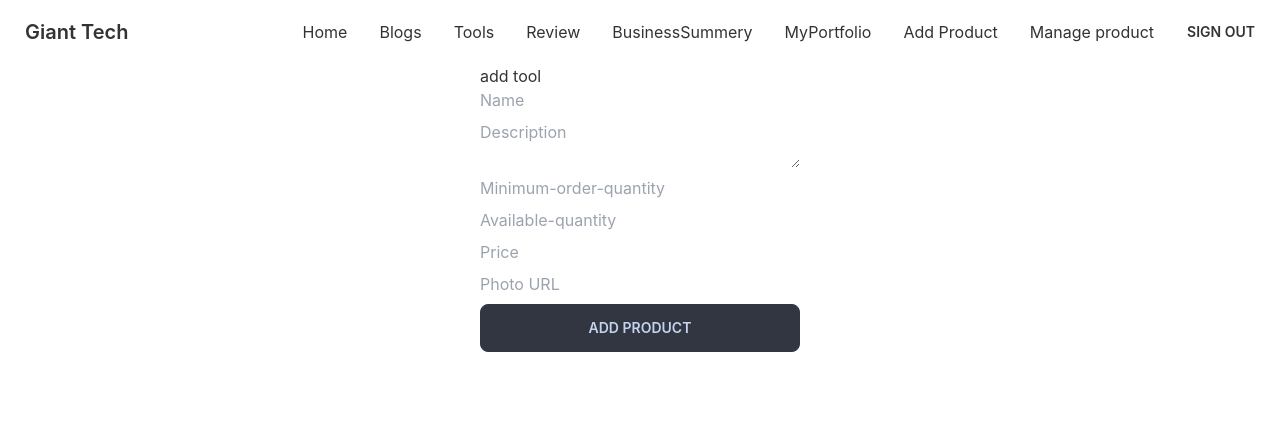
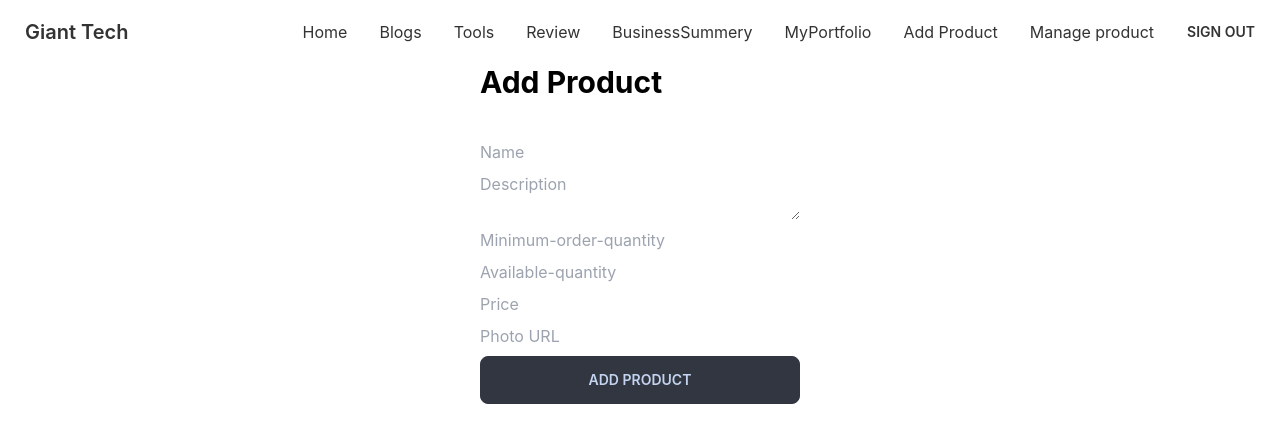
Before and after one commit to SymaNusratAnanna/giant-tech-client-side, a React (Create React App) app: page /addtool in a window 1280 px wide. Shown: the top 442 px of the page. Built offline with nearby package versions, Linux system fonts and the light colour scheme; no server answers; sample sign-in values are in the browser's storage.

Commit message:
manage tools added

```diff
--- a/src/Pages/AddTool/AddTool.js
+++ b/src/Pages/AddTool/AddTool.js
@@ -24,9 +24,9 @@ const AddTool = () => {
 
 
     return (
-        <div className='w-80 mx-auto '>
-            <h2>add tool</h2>
-            <form className=' flex flex-col '  onSubmit={handleSubmit(onSubmit)}>
+        <div className='w-80 mx-auto  text-black'>
+            <h2 className='text-3xl font-bold' >Add Product</h2>
+            <form className=' flex flex-col py-10 '  onSubmit={handleSubmit(onSubmit)}>
       <input className='mb-2'placeholder='Name' {...register("name", { required: true, maxLength: 20 })} />
       <textarea className='mb-2'placeholder='Description' {...register("description")} />
       <input className='mb-2'placeholder='Minimum-order-quantity' type="number" {...register("price")} />
```
